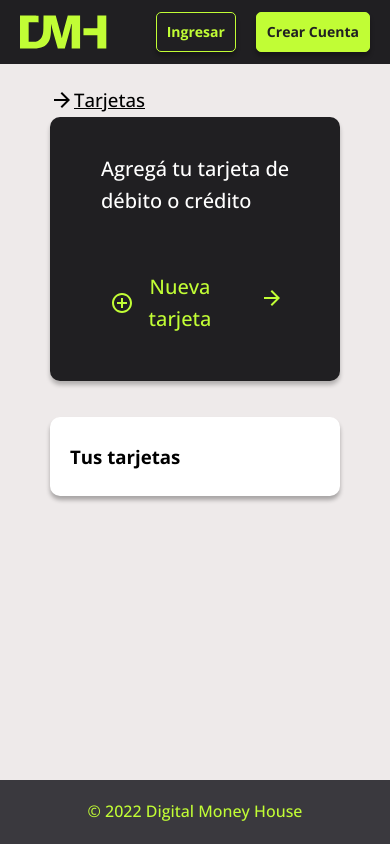
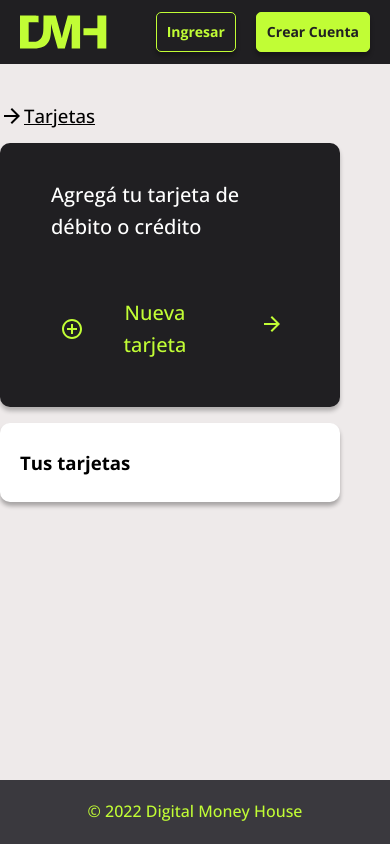
Before and after one commit to BenjaminMirra/proyectoDMH, a Next.js app in the folder equipo-12/: page /listar-tarjetas in a window 390 px wide. Built offline with nearby package versions, Linux system fonts and the light colour scheme; no server answers.

Commit message:
fixing bugs

```diff
--- a/equipo-12/components/Header/header-home.tsx
+++ b/equipo-12/components/Header/header-home.tsx
@@ -185,7 +185,7 @@ const HeaderHome = (props: any) => {
         sx={{
           backgroundColor: "var(--main-bg-color)",
           zIndex: "2",
-          position: "sticky",
+          position: "fixed",
           top: "0px",
           width: "100%",
         }
--- a/equipo-12/components/ListCard/addCard.tsx
+++ b/equipo-12/components/ListCard/addCard.tsx
@@ -40,7 +40,7 @@ const AddCard = () => {
   }, []);
 
   const handleClick = () => {
-    console.log("error"+ listCard?.length);
+    console.log("error" + listCard?.length);
     if (listCard?.length < 10) {
       router.push("/agregar-tarjeta");
     } else {
@@ -59,10 +59,13 @@ const AddCard = () => {
       justifyContent: "flex-start",
       alignItems: "center",
       width: "100%",
+      "@media (max-width: 768px)": {
+        paddingTop: "10px",
+      },
     }
     }>
       {width > 768 ?
-        width<=1024 ?
+        width <= 1024 ?
           <Card sx={{
             minWidth: "100%",
             background: "#201F22",
--- a/equipo-12/components/TusDatos/infoDato.tsx
+++ b/equipo-12/components/TusDatos/infoDato.tsx
@@ -40,7 +40,7 @@ const InfoDato = ({ dataKey, input, data, change }: Props) => {
         });
       }
     }
-  }, [edit, inputValue, dataKey]);
+  }, [edit, inputValue, dataKey, infoData]);
 
   const onHandleSubmit = () => {
 
--- a/equipo-12/layout/layout.tsx
+++ b/equipo-12/layout/layout.tsx
@@ -23,8 +23,15 @@ const Layout: FC<Props> = ({ variant, children }: Props) => {
     if (variant === "home") {
       setHeaderDisplayed(
         <>
-            <HeaderHome setVisibility={setVisibility}/>
-            {router.pathname != "/" && <LateralMenu visibility={visibility} setVisibility={setVisibility}/>}
+          <Box sx={{
+            width: "100%",
+            heigth: "450px",
+            paddingBottom: "50px",
+            backgroundColor: "blue"
+          }}>
+          </Box>
+          <HeaderHome setVisibility={setVisibility} />
+          {router.pathname != "/" && <LateralMenu visibility={visibility} setVisibility={setVisibility} />}
         </>
       );
     } else if (variant === "login") {
@@ -38,7 +45,9 @@ const Layout: FC<Props> = ({ variant, children }: Props) => {
   return (
     <>
       <Stack direction="column" height="100%">
+
         {headerDisplayed}
+
         <Box display="flex" flexGrow={1} justifyContent="center">
           {children}
         </Box>
--- a/equipo-12/pages/listar-tarjetas/index.tsx
+++ b/equipo-12/pages/listar-tarjetas/index.tsx
@@ -27,15 +27,16 @@ const ListCard: NextPageWithLayout<PropsType> = () => {
       <Box sx={{
         height: "100%",
         width: "100vw",
-        backgroundColor: "#EEEAEA"
+        backgroundColor: "#EEEAEA",
+        padding: "50px",
+        "@media (max-width: 768px)": {
+          paddingLeft: "0px",
+        },
       }}
       >
 
         <Box sx={{
           marginBottom: "1rem",
-          paddingTop: "20px",
-          paddingRight: "50px",
-          paddingLeft: "50px"
         }}
         >
           <ArrowSubtitleMobile title="Tarjetas" />
@@ -43,9 +44,7 @@ const ListCard: NextPageWithLayout<PropsType> = () => {
         </Box>
         <Box sx={{
           marginBottom: "1rem",
-          paddingTop: "20px",
-          paddingRight: "50px",
-          paddingLeft: "50px",
+
         }} >
           <ListCards />
         </Box>
--- a/equipo-12/pages/perfil/index.tsx
+++ b/equipo-12/pages/perfil/index.tsx
@@ -54,10 +54,7 @@ const Perfil: NextPageWithLayout<PropsType> = () => {
               padding: "20px",
             },
             "@media (min-width: 768px)": {
-              padding: "65px 50px",
-            },
-            "@media (min-width: 1024px)": {
-              padding: "40px 80px",
+              padding: "50px",
             },
           }}
         >
```
Also changed, not shown: equipo-12/components/AvailableAmount/index.tsx (+6 -6 lines), equipo-12/components/Transferences/index.tsx (+4 -4 lines), equipo-12/pages/agregar-tarjeta/index.tsx (+7 -6 lines), equipo-12/pages/inicio/index.tsx (+5 -5 lines). Lines whose indentation alone changed are shown as unchanged.
